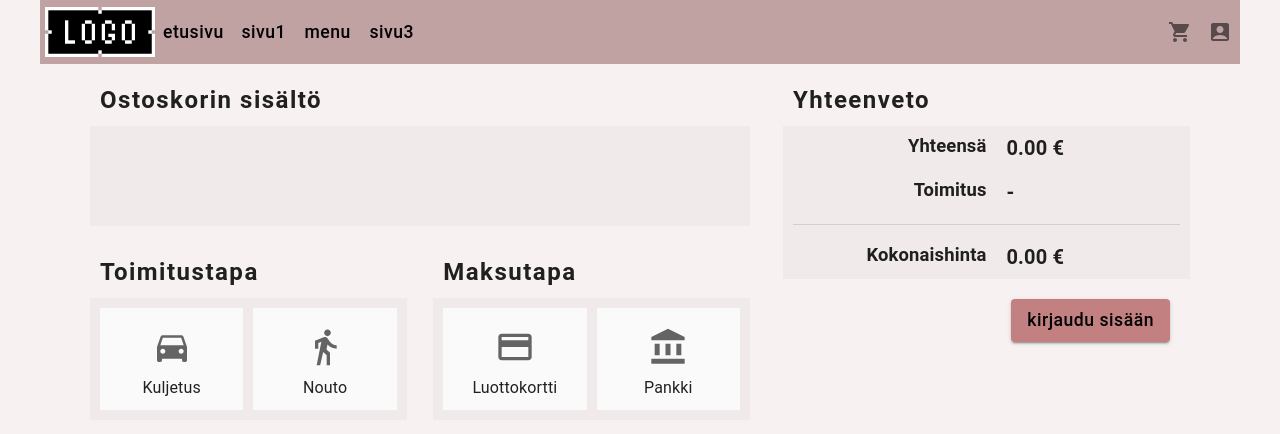
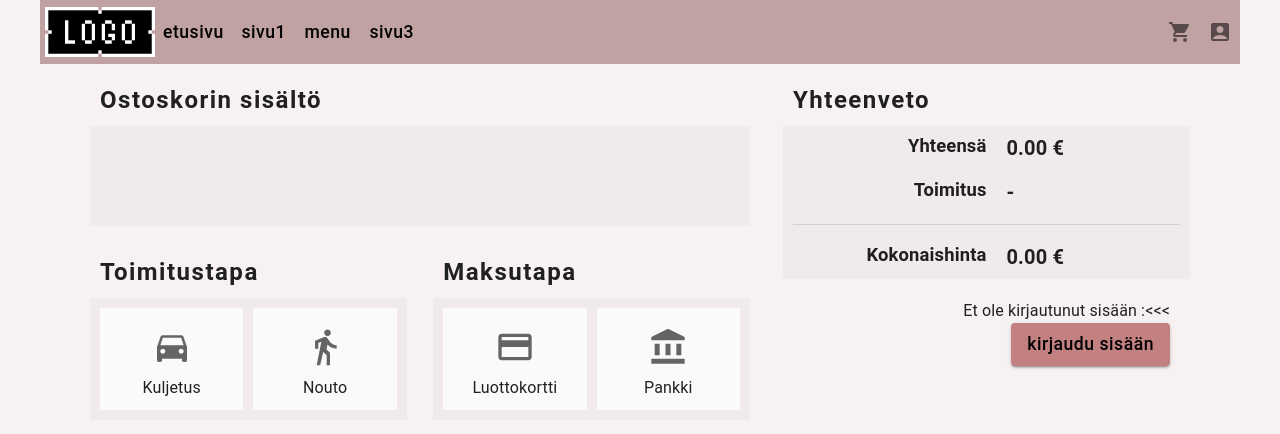
Before and after one commit to stav-i/Ravintolasovellus, a React (Create React App) app: page /shoppingcart in a window 1280 px wide. Shown: the top 434 px of the page. Built offline with nearby package versions, Linux system fonts and the light colour scheme.

Commit message:
cart_button

```diff
--- a/src/customer_ui/Cart.tsx
+++ b/src/customer_ui/Cart.tsx
@@ -195,6 +195,8 @@ const Cart: FC<Props> = ({currentuser}) => {
                         display: currentuser.role == 0 ? 'none' : 'block'
                     }}
                         onClick={() => console.log(cart)}>Tilaa</Button>
+
+                    <Typography style={{display: currentuser.role == 1 ? 'none' : 'block'}}>Et ole kirjautunut sisään :{'<<<'}</Typography>
                     <Button variant='contained' color='secondary' style={{
                         display: currentuser.role == 1 ? 'none' : 'block'
                     }}
```
